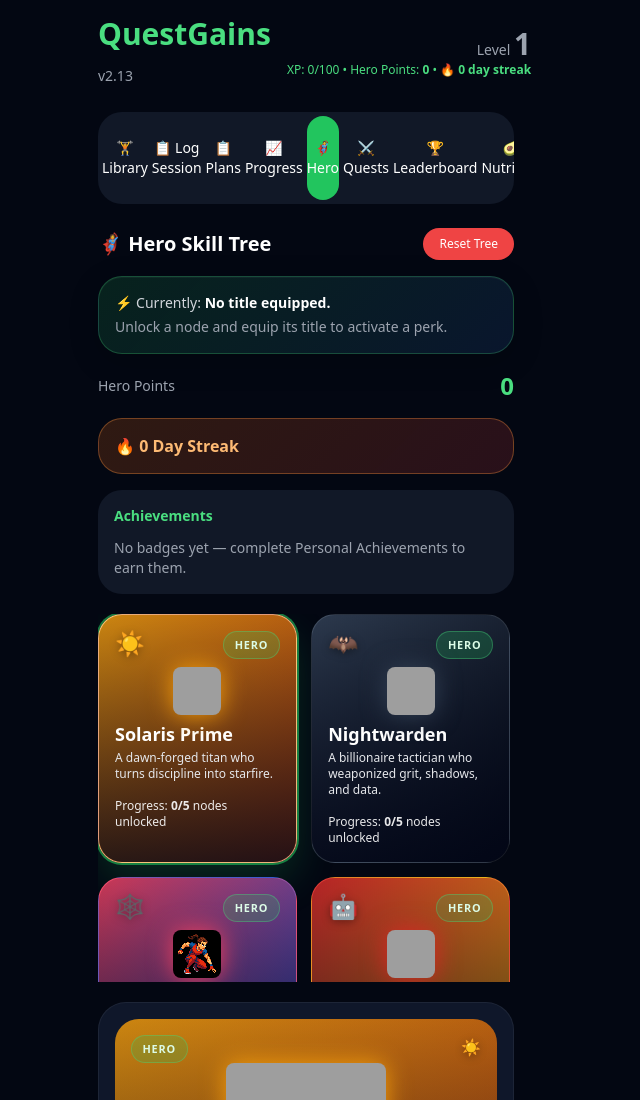
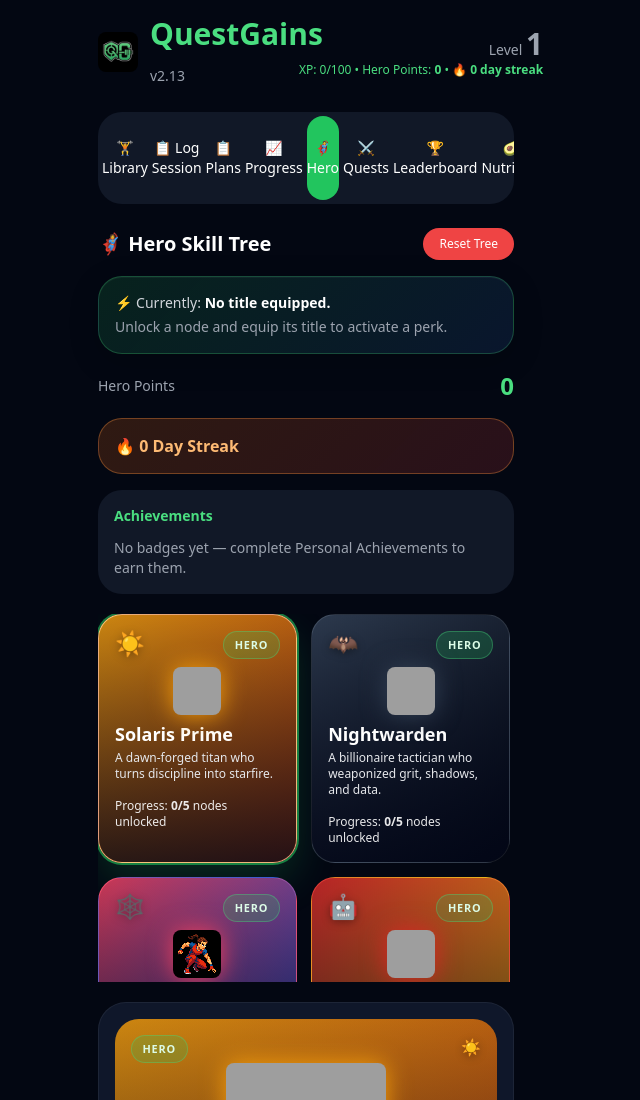
Before and after one commit to QuestGains/questgains, a plain HTML site: page index.html in a window 1280 px wide. Shown: the top 1100 px of the page, without its empty margins (334-974 px from the left). Drawn offline with nearby package versions, Linux system fonts and the light colour scheme; grey boxes are pictures that could not be loaded.

Commit message:
Add QuestGains logo, favicon, and branding

```diff
--- a/index.html
+++ b/index.html
@@ -3,7 +3,10 @@
 <head>
   <meta charset="UTF-8">
   <meta name="viewport" content="width=device-width, initial-scale=1.0">
-  <title>QuestGains v2.13 - Level Up Your Body</title>
+  <title>QuestGains - Level Up Your Body</title>
+  <link rel="icon" type="image/png" href="favicon.png">
+  <link rel="apple-touch-icon" href="apple-touch-icon.png">
+  <meta name="theme-color" content="#000000">
   <script src="https://cdn.tailwindcss.com"></script>
   <script src="https://cdn.jsdelivr.net/npm/chart.js@4.4.1/dist/chart.umd.min.js"></script>
   <link rel="stylesheet" href="style.css">
@@ -11,7 +14,10 @@
 <body class="bg-gray-950 text-white min-h-screen pb-8">
   <div class="max-w-md mx-auto p-4">
     <div class="flex justify-between items-center mb-6 gap-4">
-      <h1 class="text-3xl font-bold text-green-400">QuestGains <span class="text-sm font-normal text-gray-400">v2.13</span></h1>
+      <div class="flex items-center gap-3">
+        <img src="logo.png" alt="QuestGains" class="w-10 h-10 rounded-lg">
+        <h1 class="text-3xl font-bold text-green-400">QuestGains <span class="text-sm font-normal text-gray-400">v2.13</span></h1>
+      </div>
       <div class="text-right shrink-0">
         <div class="text-sm text-gray-400">Level <span id="level" class="font-bold text-3xl">1</span></div>
         <div class="text-xs text-green-400">XP: <span id="xp">0</span>/<span id="xp-next">100</span> • Hero Points: <span id="hero-points" class="font-bold">0</span> • 🔥 <span id="header-streak" class="font-bold">0 day streak</span></div>
```
Also changed, not shown: apple-touch-icon.png (added), favicon.png (added), logo.jpg (added), logo.png (added).
